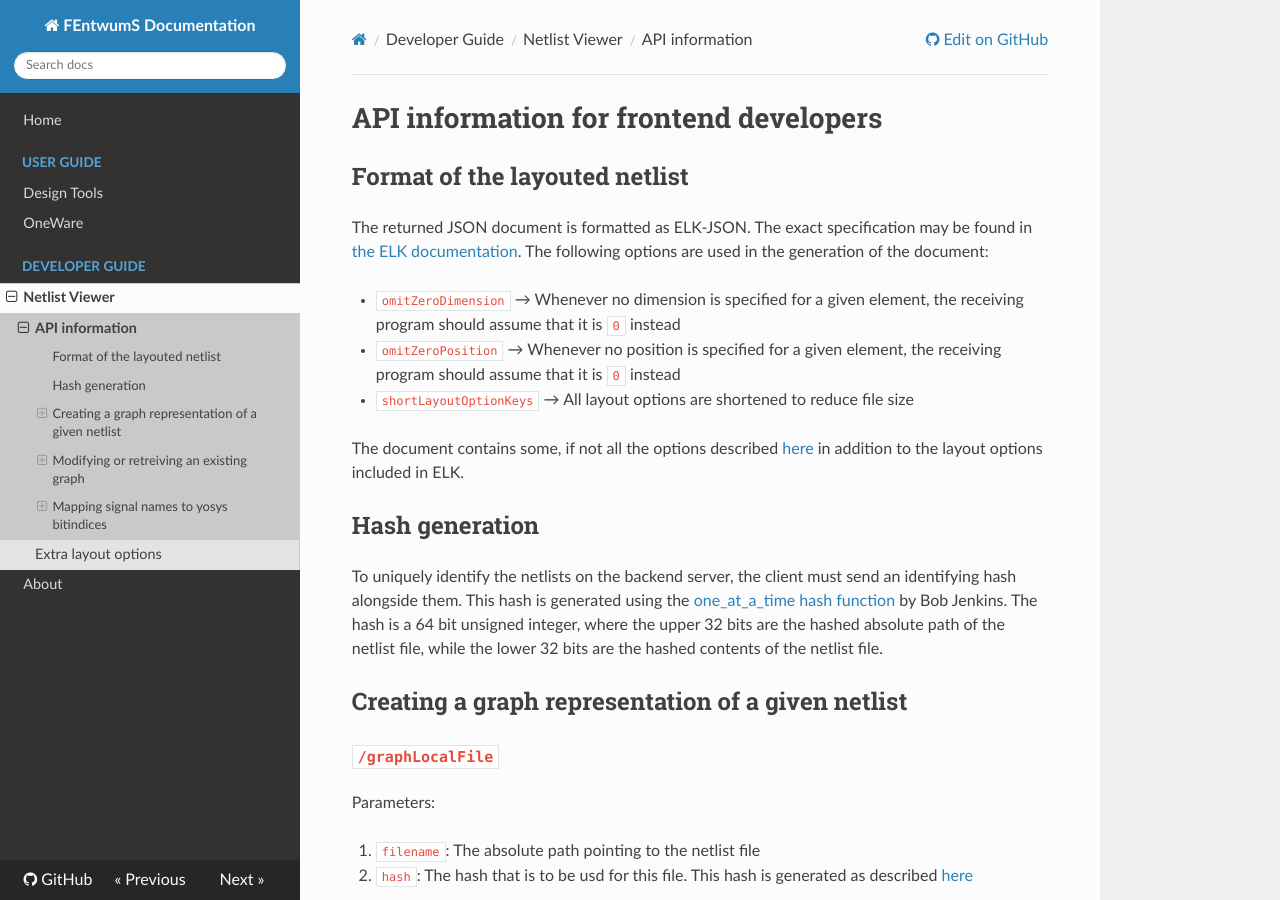
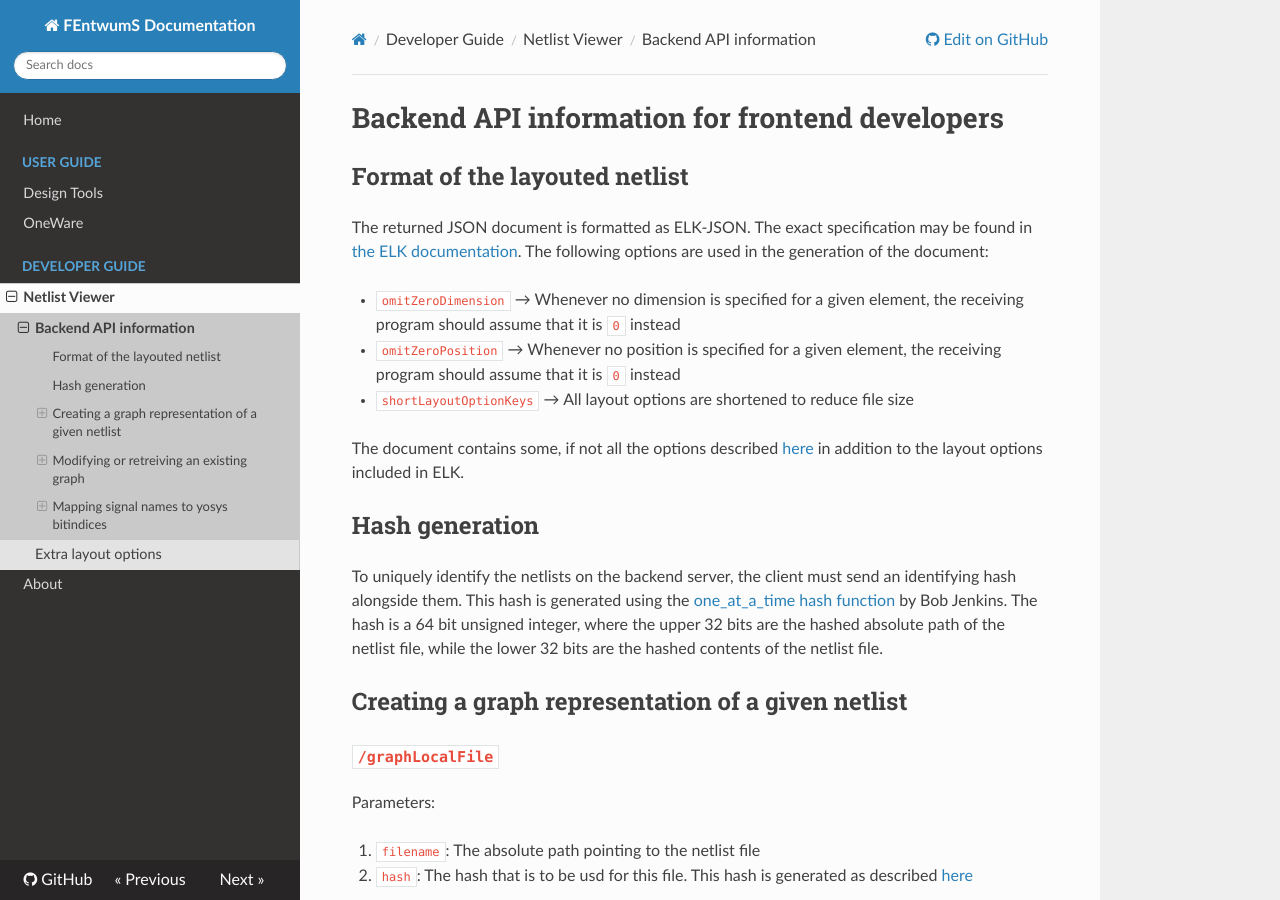
Before and after one commit to FEntwumS/docs, an MkDocs documentation site: the page built from docs/developer_guide/netlist_viewer/api_information.md, in a window 1280 px wide and 900 px high. Built offline with MkDocs 1.6.1, drawn with Linux system fonts in a browser that asks for light colours; nearby versions of some CDN libraries.

Commit message:
Change name from API information to Backend API information

```diff
--- a/docs/developer_guide/netlist_viewer/api_information.md
+++ b/docs/developer_guide/netlist_viewer/api_information.md
@@ -1,4 +1,4 @@
-# API information for frontend developers
+# Backend API information for frontend developers
 
 ## Format of the layouted netlist
 The returned JSON document is formatted as ELK-JSON. The exact specification may be found
--- a/mkdocs.yml
+++ b/mkdocs.yml
@@ -19,7 +19,7 @@ nav:
     - OneWare: oneware.md
   - Developer Guide:
     - Netlist Viewer:
-      - API information: developer_guide/netlist_viewer/api_information.md
+      - Backend API information: developer_guide/netlist_viewer/api_information.md
       - Extra layout options: developer_guide/netlist_viewer/extra_layout_options.md
   - About: about.md
   # - Introduction: introduction.md
```
